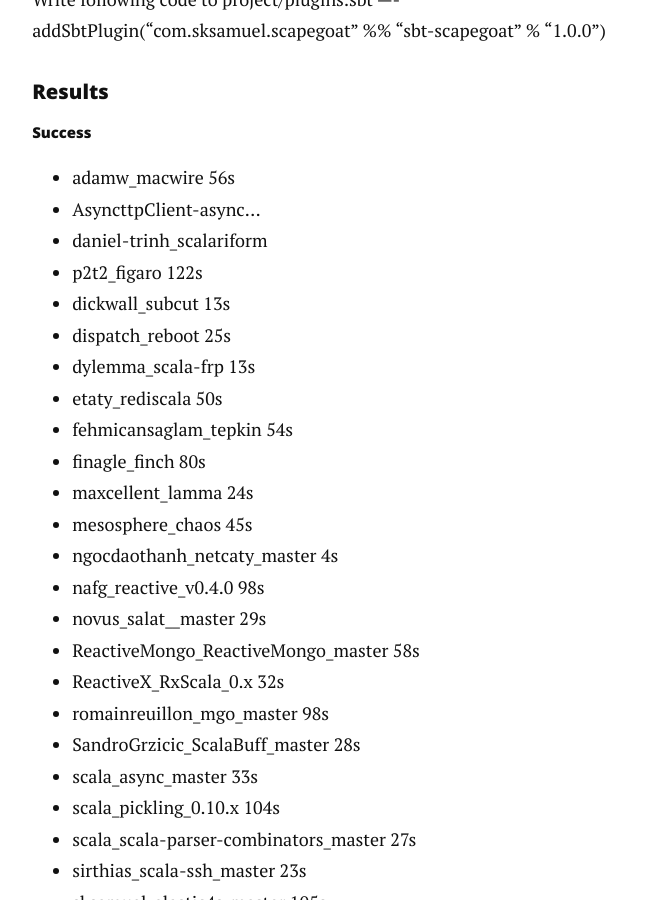
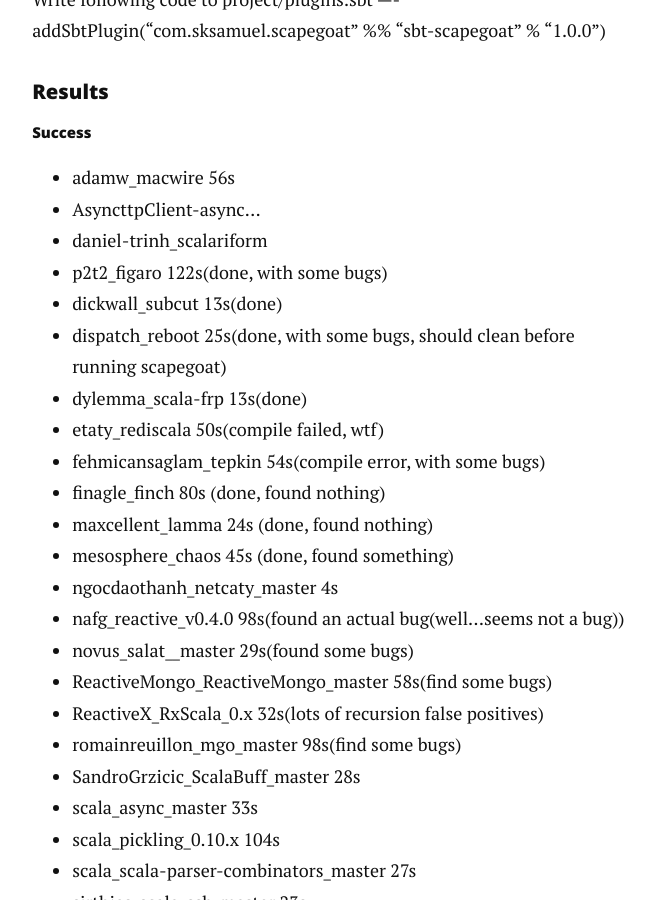
Before and after one commit to pwwpche/Github_site_source, a Jekyll site: the page built from _posts/2015-9-1-c. Scapegoat compile result.markdown, in a window 1280 px wide and 900 px high, scrolled down 902 px. Shown: the whole window, without its empty margins (310-965 px from the left). Built offline with Jekyll 4.4.1, drawn with Linux system fonts in a browser that asks for light colours; nearby versions of some CDN libraries; Markdown is read by kramdown in place of the engine named in the settings; some of the changed text lies outside the part shown.

Commit message:
update scapegoat compile result

```diff
--- a/_posts/2015-9-1-c. Scapegoat compile result.markdown
+++ b/_posts/2015-9-1-c. Scapegoat compile result.markdown
@@ -21,24 +21,24 @@ Write following code to project/plugins.sbt
 
 ####Results
 #####Success
-* adamw_macwire		56s
+* adamw_macwire			56s
 * AsyncttpClient-async...
 * daniel-trinh_scalariform
-* p2t2_figaro			122s
-* dickwall_subcut		13s
-* dispatch_reboot		25s
-* dylemma_scala-frp	13s
-* etaty_rediscala		50s
-* fehmicansaglam_tepkin 	54s
-* finagle_finch		80s
-* maxcellent_lamma	24s
-* mesosphere_chaos	45s
+* p2t2_figaro			122s(done, with some bugs)
+* dickwall_subcut		13s(done)
+* dispatch_reboot		25s(done, with some bugs, should clean before running scapegoat)
+* dylemma_scala-frp		13s(done)
+* etaty_rediscala		50s(compile failed, wtf)
+* fehmicansaglam_tepkin 	54s(compile error, with some bugs)
+* finagle_finch		80s	(done, found nothing)
+* maxcellent_lamma	24s	(done, found nothing)
+* mesosphere_chaos	45s	(done, found something)
 * ngocdaothanh_netcaty_master	4s
-* nafg_reactive_v0.4.0	98s
-* novus_salat__master	29s
-* ReactiveMongo_ReactiveMongo_master	58s
-* ReactiveX_RxScala_0.x	32s
-* romainreuillon_mgo_master	98s
+* nafg_reactive_v0.4.0	98s(found an actual bug(well...seems not a bug))
+* novus_salat__master	29s(found some bugs)
+* ReactiveMongo_ReactiveMongo_master	58s(find some bugs)
+* ReactiveX_RxScala_0.x	32s(lots of recursion false positives)
+* romainreuillon_mgo_master	98s(find some bugs)
 * SandroGrzicic_ScalaBuff_master	28s
 * scala_async_master	33s
 * scala_pickling_0.10.x	104s
--- a/_posts/2015-9-1-d. Git spider.markdown
+++ b/_posts/2015-9-1-d. Git spider.markdown
@@ -1,6 +1,6 @@
 ---
 layout: post
-title:  "Github commit spider + code spider"
+title:  "Github commit spider & code spider"
 date:   2015-9-1
 tags:
 - Commits
```
